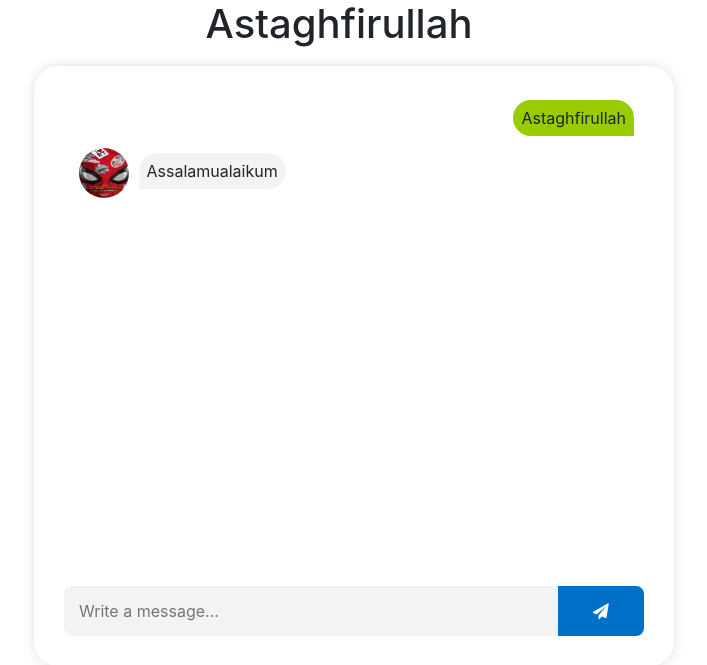
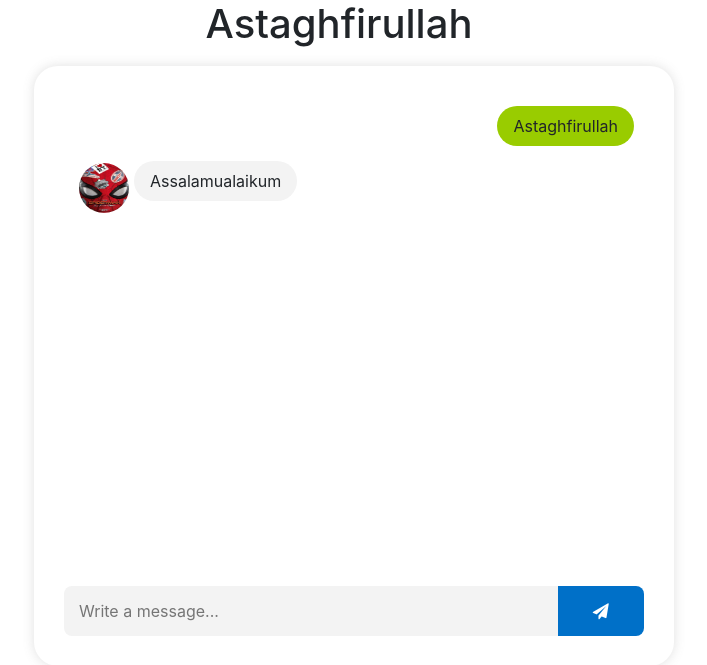
Before and after one commit to reymyr/IrpinBot, a Flask app: page / in a window 1280 px wide. Shown: the part 68-733 px from the top of the page, without its empty margins (286-993 px from the left). Run offline with Flask 2, Linux system fonts and the light colour scheme; some libraries are stand-ins or nearby versions.

Commit message:
fix ui untuk text panjang

```diff
--- a/src/static/css/style.css
+++ b/src/static/css/style.css
@@ -112,9 +112,9 @@ body {
 }
 
 .chat-box {
-    overflow: auto;
+    overflow-Y: auto;
     margin-bottom: 1px;
-  }
+}
 
 .message-list {
     padding-top: 10px;
@@ -122,56 +122,32 @@ body {
     padding-right: 10px;
 }
 
-.message-list span {
-    padding: 8px;
-    border-radius: 4px;
+.message {
+    display: flex;
+    margin-bottom: 15px;
 }
 
-.message-list .sent span{
-    background: #99cc00;
-    border-radius: 999px 999px 0px 999px;
+.message .message-inner {
+    max-width: 75%;
 }
 
-.message-list .sent p{
-    float: right;
+.message .message-inner .content {
+    display: inline-block;
+    padding: 8px 16px;
+    background-color: #F3F3F3;
+    border-radius: 25px;
+    text-align: left;
+    width: 100%;
+    word-wrap: break-word;
 }
 
-.message-list .received span{
-    background: #F3F3F3;
-    border-radius: 999px 999px 999px 0px;
+.message.sent {
+    justify-content: flex-end;
+    text-align: right;
 }
 
-.message-list .received p{
-    float: left;
-}
-
-.view.chat .chat-box .message .message-inner .content {
-  display: inline-block;
-  padding: 10px 20px;
-  background-color: #F3F3F3;
-  border-radius: 999px;
-  color: #333;
-  font-size: 18px;
-  line-height: 1.2em;
-  text-align: left;
-}
-
-.view.chat .chat-box .message.current-user {
-  margin-top: 30px;
-  -webkit-box-pack: end;
-      -ms-flex-pack: end;
-          justify-content: flex-end;
-  text-align: right;
-}
-
-.view.chat .chat-box .message.current-user .message-inner {
-  max-width: 75%;
-}
-
-.view.chat .chat-box .message.current-user .message-inner .content {
-  color: #FFF;
-  font-weight: 600;
-  background-color: #ea526f;
+.message.sent .message-inner .content {
+    background-color: #99cc00;
 }
 
 .input-text {
@@ -199,8 +175,9 @@ body {
 }
 
 .avatar {
+    margin-top: 0;
     width: 50px;
     height: 50px;
     border-radius: 50%;
     margin: 2px 5px;
-  }
+}
--- a/src/templates/index.html
+++ b/src/templates/index.html
@@ -38,32 +38,29 @@
 
     <div class="chat">
         <div class="chat-box" id="chat-box" onload="scrollToBottom()">
-            <ul class="message-list">
-
-                <li class="sent">
-                    <p>
-                        <span>Astaghfirullah</span>
-                    </p>
-
-                </li>
-                <li class="received">
-                    <p>
-                        <img class="avatar" src="{{url_for('static', filename='spider.jpg')}}"></img>
-                        <span>Assalamualaikum</span>
-                    </p>
-                </li>
+            <div class="message-list">
+                <div class="message sent">
+                    <div class="message-inner">
+                        <div class="content">Astaghfirullah</div>
+                    </div>
+                </div>
+                <div class="message received">
+                    <img class="avatar" src="{{url_for('static', filename='spider.jpg')}}"></img>
+                    <div class="message-inner">
+                        <div class="content">Assalamualaikum</div>
+                    </div>
+                </div>
                 {% for msg in messages %}
-                <li class="{{msg[0]}}">
-                    <p>
-                        {% if msg[0] == 'received' %}
-                        <img class="avatar" src="{{url_for('static', filename='spider.jpg')}}"></img>
-                        {% endif %}
-                        <span>{{ msg[1] }}</span>
-                    </p>
-
-                </li>
+                <div class="message {{msg[0]}}">
+                    {% if msg[0] == 'received' %}
+                    <img class="avatar" src="{{url_for('static', filename='spider.jpg')}}"></img>
+                    {% endif %}
+                    <div class="message-inner">
+                        <div class="content">{{ msg[1] }}</div>
+                    </div>
+                </div>
                 {% endfor %}
-            </ul>
+            </div>
         </div>
 
         <form action="/send" class="input-text" method="POST">
```
